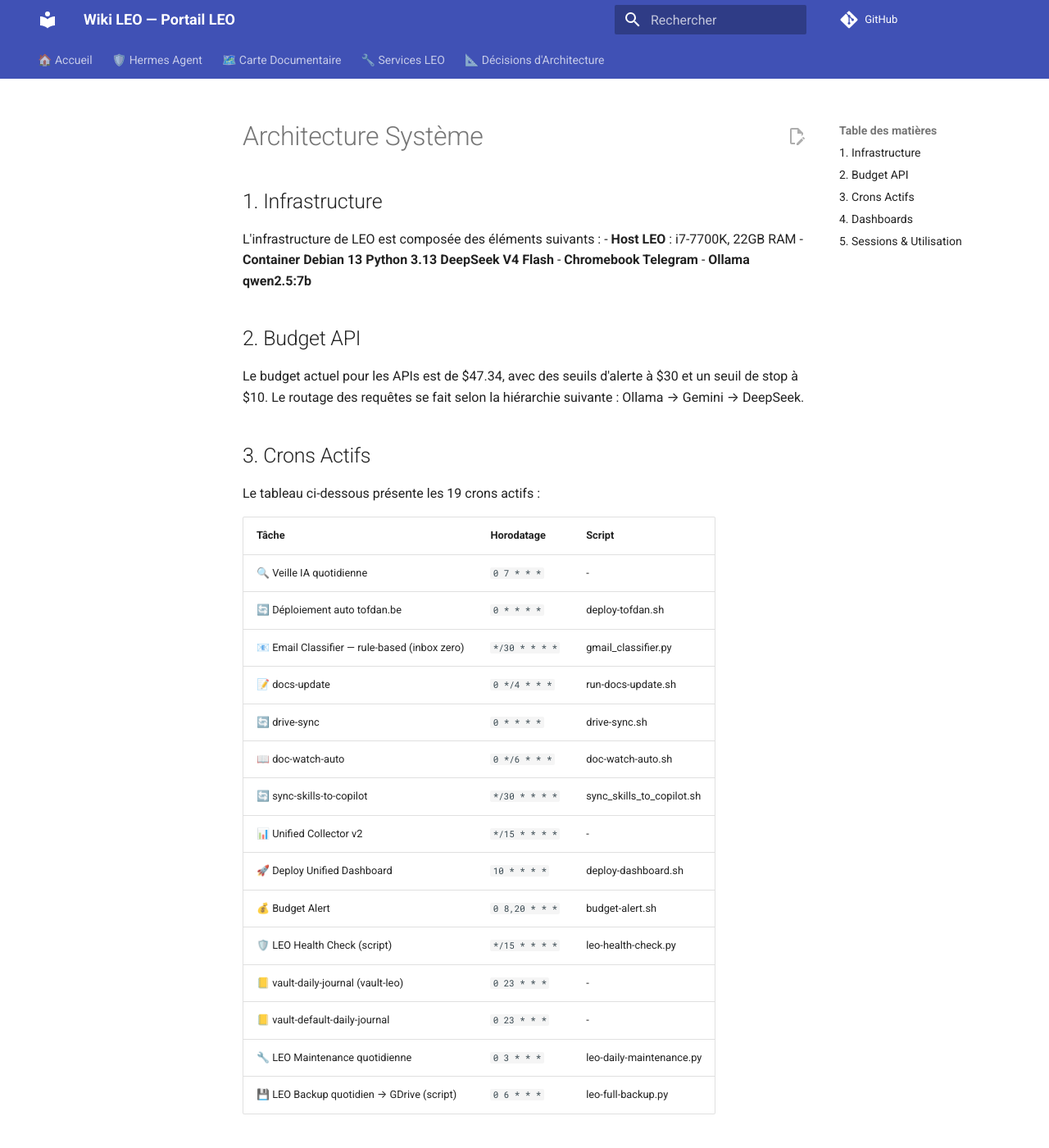
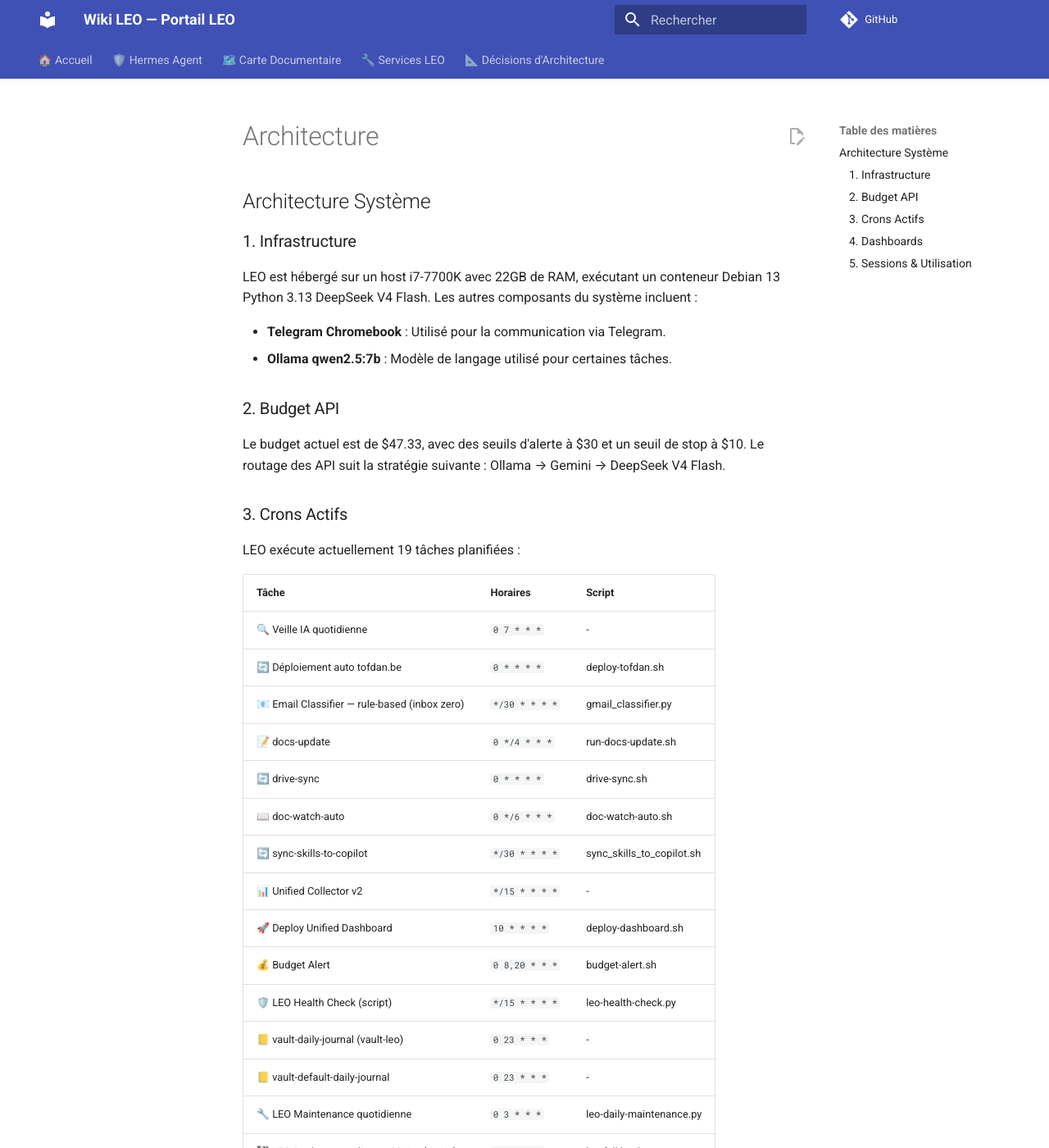
Before and after one commit to christophedanhier-hash/hermes-wiki, an MkDocs documentation site: the page built from docs/hermes/architecture.md, in a window 1280 px wide and 1400 px high. Shown: the whole window at 82% size. Built offline with MkDocs 1.6.1 and Material for MkDocs 9.7.7, drawn with Linux system fonts in a browser that asks for light colours; comment, search, counter and statistics services are not loaded; some of the changed text lies outside the part shown.

```diff
--- a/docs/hermes/architecture.md
+++ b/docs/hermes/architecture.md
@@ -1,20 +1,19 @@
-# Architecture Système
+## Architecture Système
 
-## 1. Infrastructure
-L'infrastructure de LEO est composée des éléments suivants :
-- **Host LEO** : i7-7700K, 22GB RAM
-- **Container Debian 13 Python 3.13 DeepSeek V4 Flash**
-- **Chromebook Telegram**
-- **Ollama qwen2.5:7b**
+### 1. Infrastructure
+LEO est hébergé sur un host i7-7700K avec 22GB de RAM, exécutant un conteneur Debian 13 Python 3.13 DeepSeek V4 Flash. Les autres composants du système incluent :
 
-## 2. Budget API
-Le budget actuel pour les APIs est de $47.34, avec des seuils d'alerte à $30 et un seuil de stop à $10. Le routage des requêtes se fait selon la hiérarchie suivante : Ollama → Gemini → DeepSeek.
+- **Telegram Chromebook** : Utilisé pour la communication via Telegram.
+- **Ollama qwen2.5:7b** : Modèle de langage utilisé pour certaines tâches.
 
-## 3. Crons Actifs
-Le tableau ci-dessous présente les 19 crons actifs :
+### 2. Budget API
+Le budget actuel est de $47.33, avec des seuils d'alerte à $30 et un seuil de stop à $10. Le routage des API suit la stratégie suivante : Ollama → Gemini → DeepSeek V4 Flash.
 
-| **Tâche** | **Horodatage** | **Script** |
-|-----------|----------------|------------|
+### 3. Crons Actifs
+LEO exécute actuellement 19 tâches planifiées :
+
+| **Tâche** | **Horaires** | **Script** |
+| --- | --- | --- |
 | 🔍 Veille IA quotidienne | `0 7 * * *` | - |
 | 🔄 Déploiement auto tofdan.be | `0 * * * *` | deploy-tofdan.sh |
 | 📧 Email Classifier — rule-based (inbox zero) | `*/30 * * * *` | gmail_classifier.py |
@@ -31,16 +30,17 @@ Le tableau ci-dessous présente les 19 crons actifs :
 | 🔧 LEO Maintenance quotidienne | `0 3 * * *` | leo-daily-maintenance.py |
 | 💾 LEO Backup quotidien → GDrive (script) | `0 6 * * *` | leo-full-backup.py |
 
-## 4. Dashboards
+### 4. Dashboards
 Les dashboards suivants sont disponibles :
-- **crons**
-- **github**
-- **machines**
-- **wiki**
 
-## 5. Sessions & Utilisation
-- **Total sessions** : 1082
-- **Total messages** : 18473
-- **Sessions Telegram** : 13
+- **crons** : Suivi des tâches planifiées.
+- **github** : Suivi de l'activité sur GitHub.
+- **machines** : Suivi des machines et de leurs performances.
+- **wiki** : Suivi de la documentation et des mises à jour.
 
-La taille de la base de données est de 140.3 MB.
+### 5. Sessions & Utilisation
+- **Total sessions** : 1098
+- **Total messages** : 18539
+- **Telegram sessions** : 13
+
+La taille de la base de données est actuellement de 140.3 MB.
```
Also changed, not shown: docs/hermes/changelog.md (+6 -8 lines).
